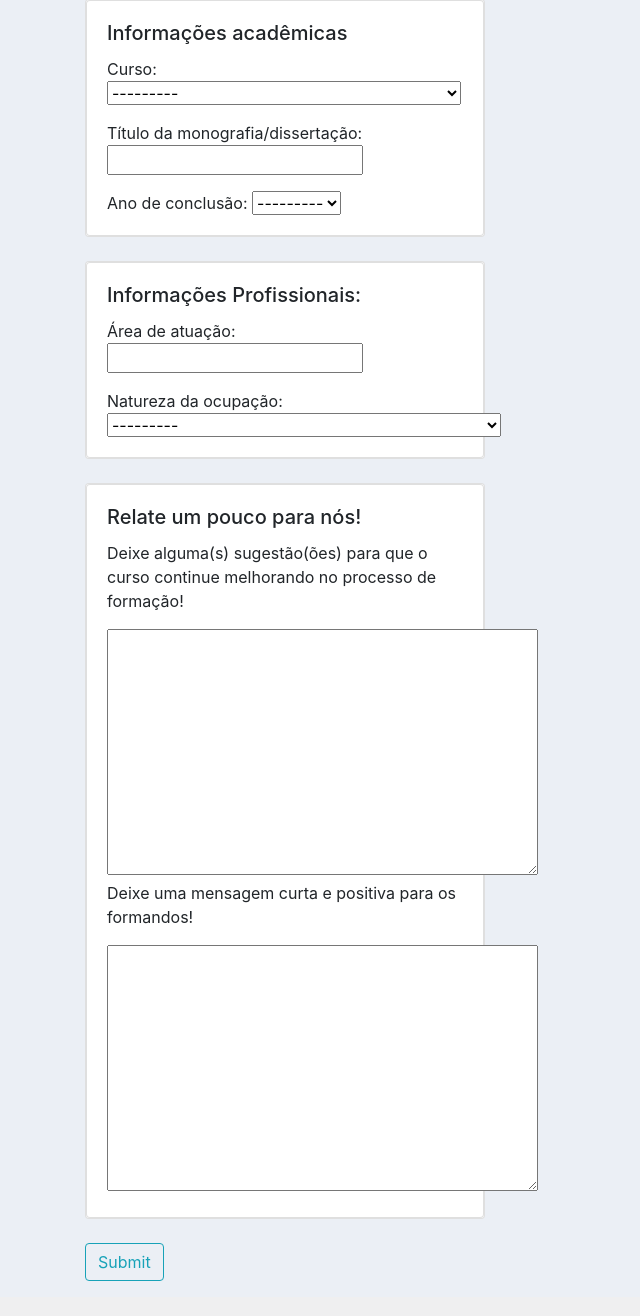
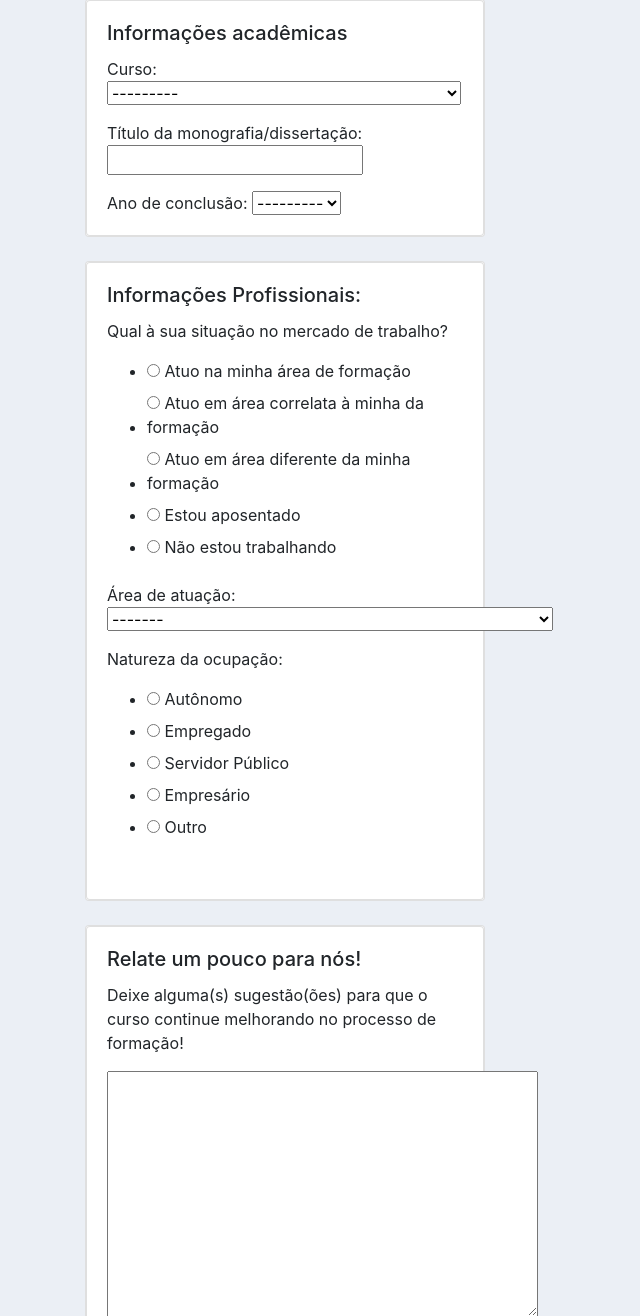
Before and after one commit to ThiOlivr/Servico-de-Acompanhamento-de-Egressos-SGE, a Django app: page /cadastro_egresso/ in a window 1280 px wide. Shown: the part 750-2066 px from the top of the page, without its empty margins (0-640 px from the left). Before the commit the page ends 2031 px from the top, so only its background shows below. Run offline with Django 3.2, Linux system fonts and the light colour scheme; some libraries are stand-ins or nearby versions.

Commit message:
Reformulação dos campos dos Dados Profissionais

```diff
--- a/app/forms.py
+++ b/app/forms.py
@@ -1,7 +1,45 @@
 from django import forms
 from .models import CadastroEgresso
 
+
+MERCADO_CHOICES = [
+	('AF', 'Atuo na minha área de formação'),
+	('AC', 'Atuo em área correlata à minha da formação'),
+	('AD', 'Atuo em área diferente da minha formação'),
+	('AP', 'Estou aposentado'),
+	('NO', 'Não estou trabalhando'),
+]
+
+AREA_CHOICES = [
+	('', '-------'), #Depois analisar se não há um jeito melhor de implementar
+	('EngApp', 'Engenheiro de Aplicativos em Computação'),
+	('EngEquip', 'Engenheiro de Equipamentos em Computação'),
+	('EngSO', 'Engenheiros de Sistemas Operacionais em Computação'),
+	('AdmDB', 'Administrador de Banco de Dados'),
+	('AdmR', 'Administrador de Redes'),
+	('AdmSO', 'Administrador de Sistemas Operacionais'),
+	('AdmInfo', 'Administrador em Segurança da Informação'),
+	('AnalDS', 'Analista de Desenvolvimento de Sistemas'),
+	('AnalRCD', 'Analista de Redes e de Comunicação de Dados'),
+	('AnalAuto', 'Analista de Sistemas de Automação'),
+	('AnalSC', 'Analista de Suporte Computacional'),
+	('AnalTI', 'Analista de Testes de Tecnologia da Informação'),
+	('ArqTI', 'Arquiteto de Soluções de Tecnologia da Informação'),
+]
+
+TRABALHO_CHOICES = [
+		('autonomo', 'Autônomo'),
+		('empregado', 'Empregado'),
+		('servidor', 'Servidor Público'),
+		('empresario', 'Empresário'),
+		('outro', 'Outro')
+	]
+
 class CadastroEgressoForm(forms.ModelForm):
+
+	opcaoMercado = forms.ChoiceField(choices=MERCADO_CHOICES, widget=forms.RadioSelect())
+	areaAtuacao = forms.ChoiceField(choices=AREA_CHOICES, widget=forms.Select())
+	formaTrabalho = forms.ChoiceField(choices=TRABALHO_CHOICES, widget=forms.RadioSelect())
 	class Meta:
 		model = CadastroEgresso
 		fields =  '__all__'
--- a/app/models.py
+++ b/app/models.py
@@ -32,17 +32,6 @@ class CadastroEgresso (models.Model):
 		('20202', '2020.2'),
 	]
 
-	NATUREZA_CHOICES = [
-		('SP', 'Setor Público'),
-		('SP', 'Setor Privado'),
-		('TS', 'Terceiro Setor - organizações sem fins lucrativos'),
-		('PL', 'Profissional Liberal'),
-		('FL', 'Freelancer'),
-		('BT', 'Bolsista'),
-		('MT', 'Militar'),
-		('OI', 'Organismo Internacional'),
-	]
-
 	#Dados Pessoais
 	cpf = models.CharField(max_length=14, null=False, blank=False, primary_key=True)
 	nome = models.CharField(max_length=45, null=False, blank=False)
@@ -60,8 +49,9 @@ class CadastroEgresso (models.Model):
 	anoPeriodo = models.CharField(max_length=5, choices=PERIODO_CHOICES, null=False, blank=False)
 	tituloTrabalho =  models.CharField(max_length= 100)
 	#Dados Profissionais
-	areaAtuacao = models.CharField(max_length=50, null=True, blank=True)
-	naturezaOcupacao = models.CharField(max_length=2, choices=NATUREZA_CHOICES, null=True, blank=True)
+	opcaoMercado = models.CharField(max_length=2, blank=False)
+	areaAtuacao = models.CharField(max_length=5, null=True, blank=True)
+	formaTrabalho = models.CharField(max_length=2, null=True, blank=True)
 	#Relatos
 	sugestao = models.TextField(null=False, blank=False)
 	depoimento = models.TextField(null=False, blank=False)
--- a/app/templates/app/form_egresso.html
+++ b/app/templates/app/form_egresso.html
@@ -45,6 +45,7 @@
 					<p class="card-text">Curso: {{formEgresso.curso}}</p>
 					<p class="card-text">Título da monografia/dissertação: {{formEgresso.tituloTrabalho}}</p>
 					<p class="card-text">Ano de conclusão: {{formEgresso.anoPeriodo}}</p>
+
 				</div>
 			</div>
 		</div>
@@ -55,8 +56,10 @@
 			<div class="card" style="width: 25rem;">
 				<div class="card card-body">
 					<h5 class="card-title">Informações Profissionais: </h5>
+					<p class="card-text">Qual à sua situação no mercado de trabalho?</p>
+					{{formEgresso.opcaoMercado}}
 					<p class="card-text">Área de atuação: {{formEgresso.areaAtuacao}}</p>
-					<p class="card-text">Natureza da ocupação: {{formEgresso.naturezaOcupacao}}</p>
+					<p class="card-text">Natureza da ocupação: {{formEgresso.formaTrabalho}}</p>
 				</div>
 			</div>
 		</div>
```
Also changed, not shown: app/migrations/0007_cadastroegresso_opcaomercado.py (added), app/migrations/0008_auto_20200925_1841.py (added), app/migrations/0009_auto_20200925_2131.py (added), db.sqlite3, 1 other file.
